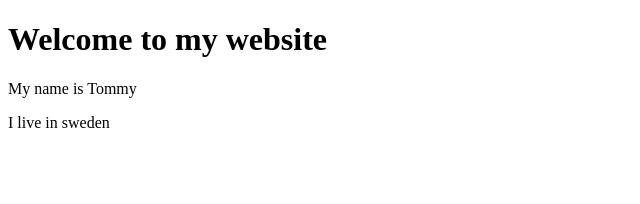
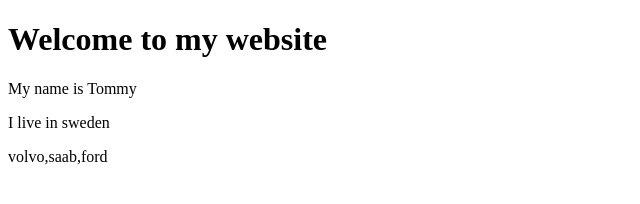
Before and after one commit to eman1970/htmltest, a plain HTML site: page index.html in a window 1280 px wide. Shown: the whole page, without its empty margins (0-640 px from the left). Drawn offline with Linux system fonts and the light colour scheme.

Commit message:
Second commit

```diff
--- a/index.html
+++ b/index.html
@@ -8,5 +8,12 @@
         <p>My name is Tommy</p>
         <p>I live in sweden</p>
 
+        <p id="demo"></p>
+
+<script>
+const cars = ["volvo", "saab", "ford"];
+document.getElementById("demo").innerHTML = cars;
+</script>
+
     </body>
 </html>
```
